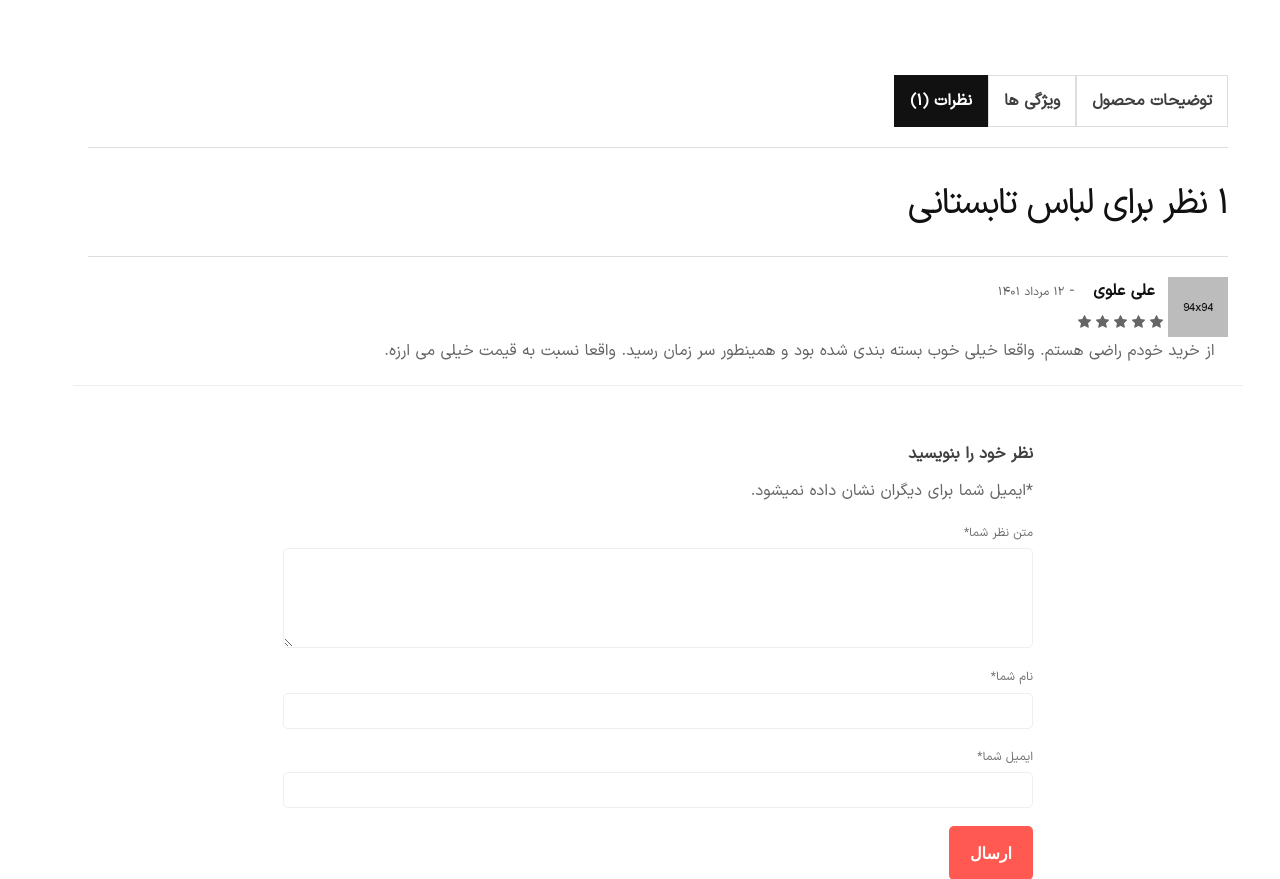
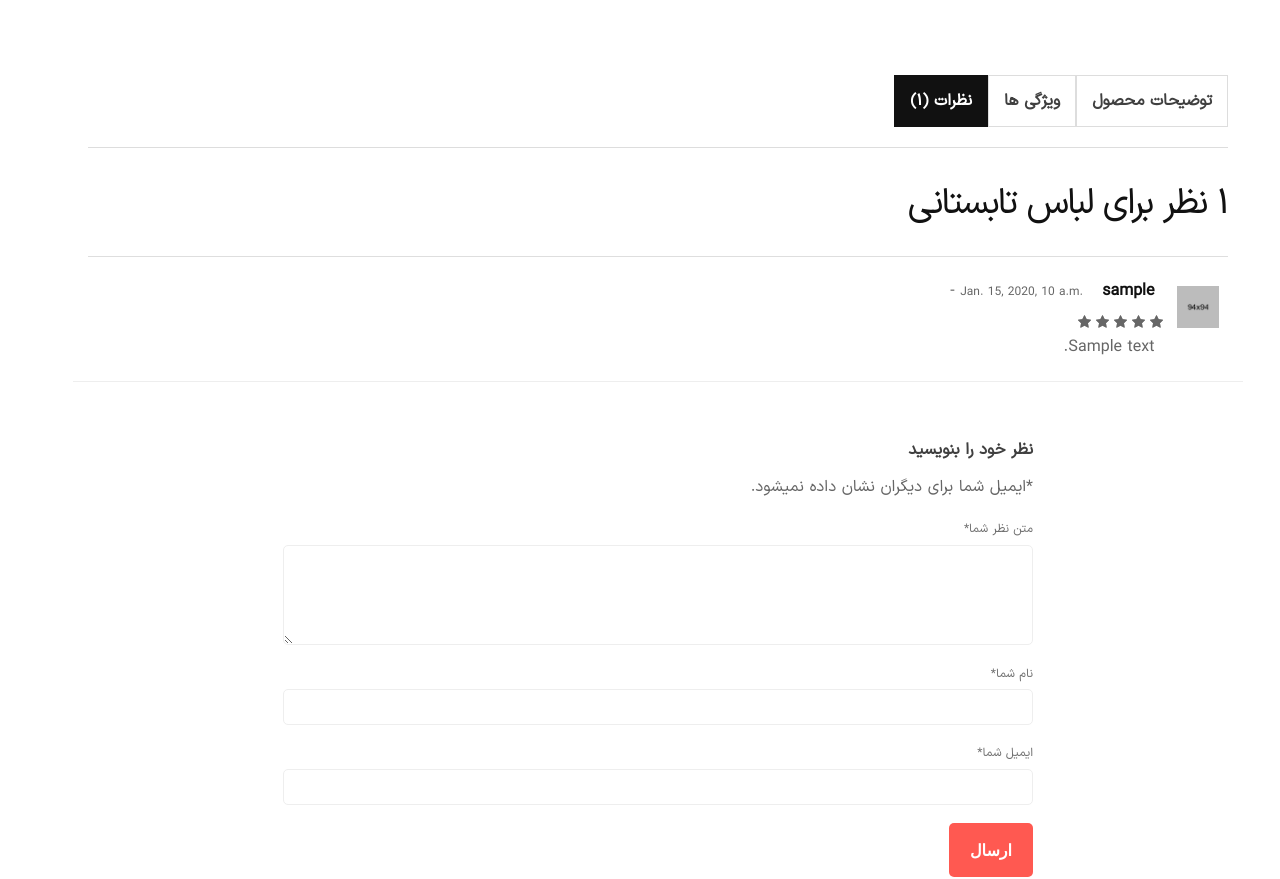
Before and after one commit to AzinBarghdoust/onlineshop, a Django app: template products/templates/products/product_detail.html in a window 1280 px wide, after a click on "نظرات (۱)". Shown: the part 745-1624 px from the top of the page. Run offline with Django 4.2, Linux system fonts and the light colour scheme; the template is opened without the code that fills it: most values are stand-ins (such as "Sample title", 1, 10 or a date in 2020); parts of the project's set-up code (start-up, migrations or seed data) failed here and were passed over; some libraries are stand-ins or nearby versions; some web fonts are replaced; grey boxes are pictures that could not be loaded.

Commit message:
git init

```diff
--- a/products/templates/products/product_detail.html
+++ b/products/templates/products/product_detail.html
@@ -1,4 +1,5 @@
 {% extends '_base.html' %}
+{% load static %}
 
 {% block content %}
 
@@ -118,34 +119,34 @@
                                         <div class="product-reviews">
                                             <h3 class="review__title">۱ نظر برای لباس تابستانی</h3>
                                             <ul class="review__list">
+                                                {% for comment in product.comments.all %}
                                                     <li class="review__item">
                                                         <div class="review__container">
                                                             <div class="review__text">
                                                                 <div class="d-flex flex-sm-row flex-row">
-                                                                <img src="assets/img/others/comment-1.jpg"
-                                                                     alt="Review Avatar" class="review__avatar">
+                                                                    <img src="{% static 'img/others/comment-1.jpg' %}"
+                                                                         alt="Review Avatar" class="review__avatar p-3">
                                                                     <div>
                                                                         <div class="review__meta">
-                                                                        <strong class="review__author px-4">علی
-                                                                            علوی</strong>
+                                                                            <span class="review__published-date">{{ comment.datetime_created }}</span>
+                                                                            <strong class="review__author px-4">{{ comment.author.username }}</strong>
                                                                             <span class="review__dash">-</span>
-                                                                        <span class="review__published-date">۱۲ مرداد ۱۴۰۱</span>
                                                                         </div>
                                                                         <div class="product-rating">
                                                                             <div class="m-0 star-rating star-five">
                                                                             <span>Rated <strong
-                                                                                    class="rating">5.00</strong> out of 5</span>
+                                                                                    class="rating">{{ product.stars }}</strong> out of 5</span>
+                                                                            </div>
+                                                                        </div>
+                                                                        <p class="review__description text-right px-4 pt-2">
+                                                                            {{ comment.body }}
+                                                                        </p>
                                                                     </div>
                                                                 </div>
                                                             </div>
                                                         </div>
-                                                            <p class="review__description text-right px-4">
-                                                                از خرید خودم راضی هستم. واقعا خیلی خوب بسته بندی شده بود
-                                                                و همینطور سر زمان رسید. واقعا نسبت به قیمت خیلی می ارزه.
-                                                            </p>
-                                                        </div>
-                                                    </div>
                                                     </li>
+                                                {% endfor %}
                                             </ul>
                                             <div class="review-form-wrapper">
                                                 <div class="row">
```
Also changed, not shown: products/forms.py (added, +8 -0 lines), db.sqlite3. Lines whose indentation alone changed are shown as unchanged.
